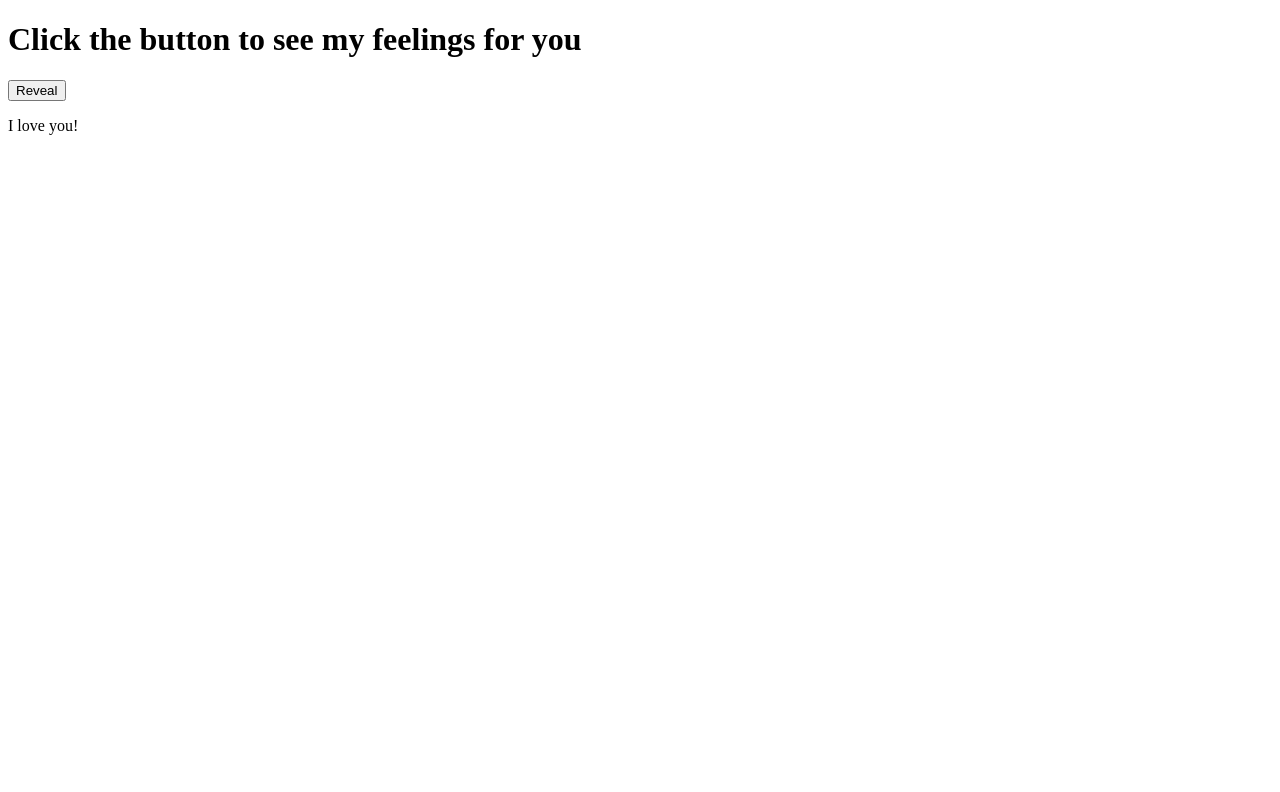
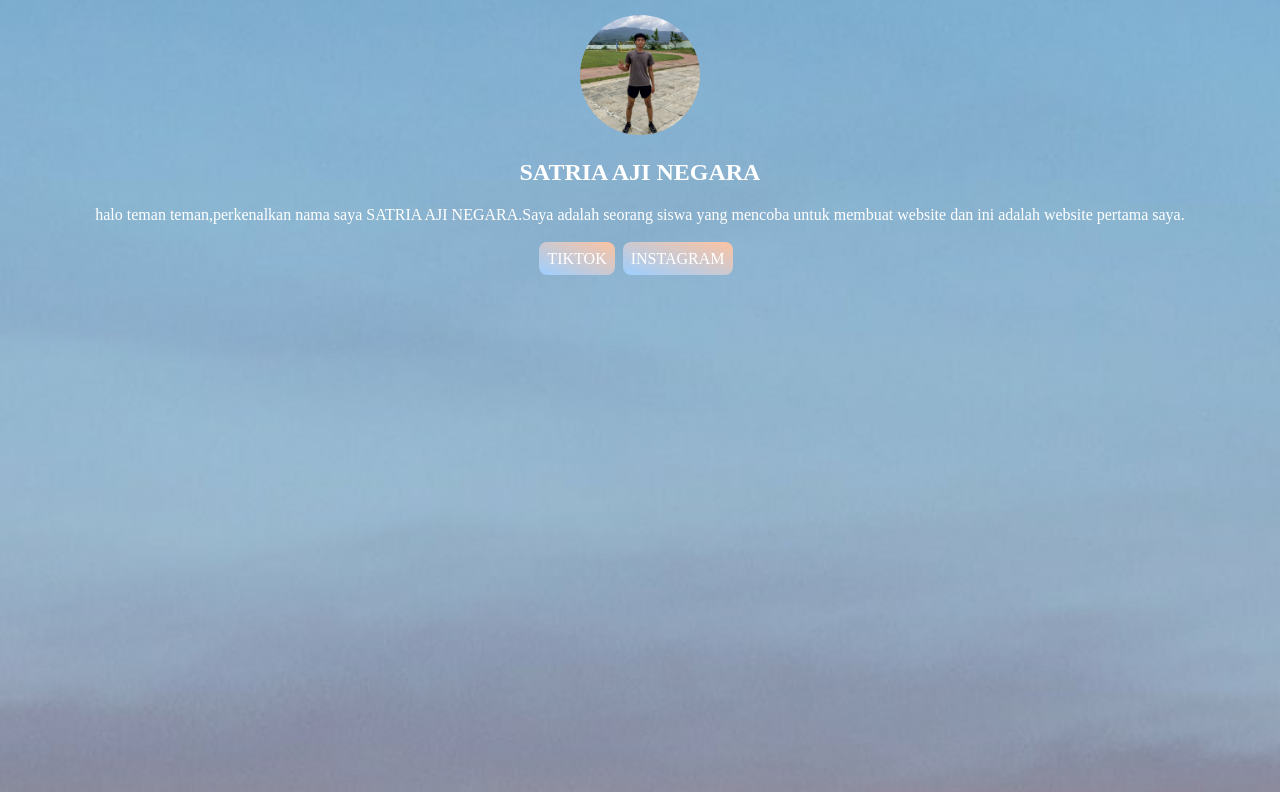
Before and after one commit to satriaajianegara-cmyk/profile, a plain HTML site: page index.html in a window 1280 px wide. Drawn offline with Linux system fonts and the light colour scheme.

Commit message:
Add files via upload
Signed-off-by: satriaajianegara-cmyk <satriaajianegara@gmail.com>

```diff
--- a/index.html
+++ b/index.html
@@ -1,22 +1,66 @@
 <!DOCTYPE html>
-<html lang="en">
+<html>
   <head>
-      <meta charset="UTF-8">
-      <meta name="viewport"content="width=device-width, initial-scale=1.0">
-      <title>love confession</title>
-      <link rel="stylesheet" href="style.css">
+    <meta http-equiv="content-type" content="text/html; charset=utf-8" />
+    <meta name="viewport" content="width=device-width, initial-scale=1.0">
+    <title>MY PROFILE</title>
+    <style>
+      body {
+        margin: 0;
+        padding:0;
+      }
+
+
+      .container {
+        width: 100%;
+        height:100vh;
+        display: flex;
+        justify-content: center;
+        background: url(kiw.jpg);
+        background-size: cover;
+        background-repeat: no-repeat;
+        color: white;
+      }
+
+      .card {
+        text-align: center;
+        margin: 15px;
+      }
+
+      .card > img {
+       border-radius:50%;
+      }
+
+      .link {
+        display: flex;
+        flex-direction: row;
+        justify-content: center;
+        padding-top:10px ;
+      }
+
+      a {
+        margin-right:8px ;
+        color: white;
+        background:linear-gradient(to right top,#9CCFFF,#FDC3A1);
+        text-decoration: none;
+        padding: 8px;
+        border-radius: 8px;
+      }
+    </style>
   </head>
   <body>
     <div class="container">
-         <h1>Click the button to see my feelings for you</h1>
-         <button id="revealButton">Reveal</button>
-         <div id="heartcontainer" class="hidden">
-             <div class="heart"></div>
-             <p>I love you!</p>
-         </div>
-     </div>
+      <div class="card">
+        <img src="profile.jpg"width="120px" alt="SATRIA AJI NEGARA" />
+        <h2>SATRIA AJI NEGARA</h2>
+        <p>halo teman teman,perkenalkan nama saya SATRIA AJI NEGARA.Saya adalah seorang siswa yang mencoba untuk membuat website dan ini adalah website pertama saya.</p>
+        <div class="link">
+          <div class="sosmed">
+          <a href="https://www.TIKTOK.com/ongill_128">TIKTOK</a>
+      </div>
+                <div class="sosmed">
+          <a href="https://www.INSTAGRAM.com/satriaa_129">INSTAGRAM</a>
+      </div>
+    </div>
   </body>
-  <script>
-      document.getElementById('RevealButton').addEventListen('click', function() { document.getElementById('heartcontainer').classlist.remove('hidden');});
-  </script>
 </html>
```
Also changed, not shown: kiw.jpg (added), profile.JPG (added).
